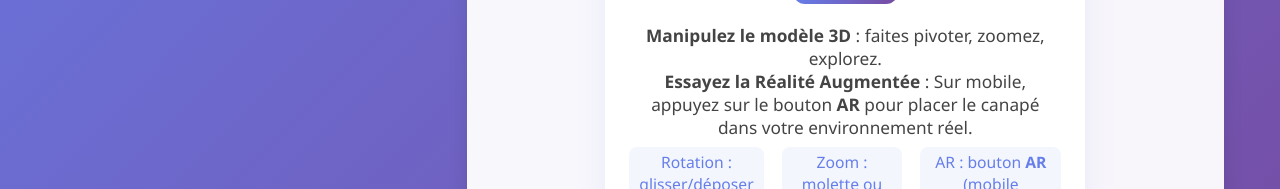
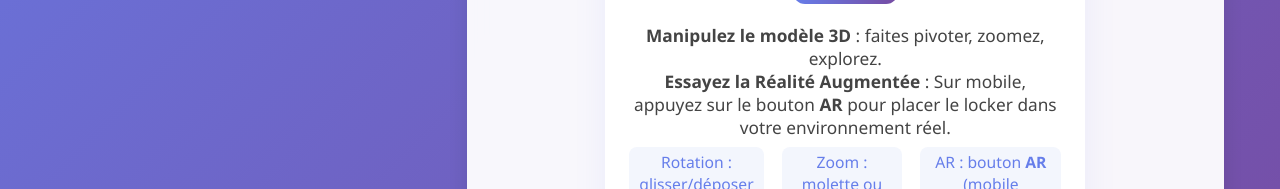
Before and after one commit to quentingrt-goweb/MVP-AR, a Vue app: page / in a window 1280 px wide. Shown: the part 697-886 px from the top of the page. Built offline with nearby package versions, Linux system fonts and the light colour scheme.

Commit message:
change model files

```diff
--- a/src/components/MyModelViewer.vue
+++ b/src/components/MyModelViewer.vue
@@ -3,8 +3,8 @@
     <h2 class="ar-title">Visualisation 3D & Réalité Augmentée</h2>
     <div class="ar-card">
       <model-viewer
-        src="/models/sofa.glb"
-        alt="Canapé 3D"
+        src="/models/MR_Model.glb"
+        alt="Locker MR"
         camera-controls
         auto-rotate
         ar
@@ -20,7 +20,7 @@
         <p>
           <strong>Manipulez le modèle 3D</strong> : faites pivoter, zoomez, explorez.<br>
           <strong>Essayez la Réalité Augmentée</strong> :
-          <span class="ar-mobile">Sur mobile, appuyez sur le bouton <b>AR</b> pour placer le canapé dans votre environnement réel.</span>
+          <span class="ar-mobile">Sur mobile, appuyez sur le bouton <b>AR</b> pour placer le locker dans votre environnement réel.</span>
         </p>
         <ul class="ar-tips">
           <li>Rotation : glisser/déposer</li>
```
Also changed, not shown: 1 other file (tests, documents, lock files or other folders).
